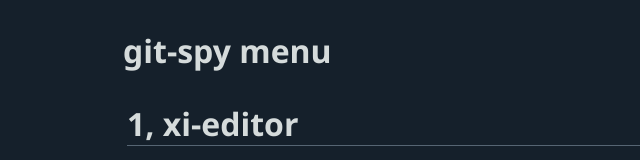
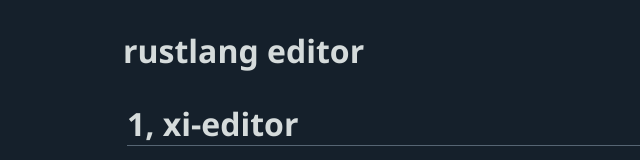
Before and after one commit to hibi221b/rustlang_editor, a plain HTML site: page index.html in a window 1280 px wide. Shown: the top 160 px of the page, without its empty margins (201-841 px from the left). Drawn offline with Linux system fonts and the light colour scheme.

Commit message:
modified title

```diff
--- a/index.html
+++ b/index.html
@@ -4,7 +4,7 @@
 <head>
     <meta http-equiv="Content-Type" content="text/html; charset=UTF-8">
     <meta name="viewport" content="width=device-width, initial-scale=1.0">
-    <title>500 rustlang repos</title>
+    <title>rustlang editor</title>
     <style>
         body {
             background-color: #15202b;
@@ -51,7 +51,7 @@
 <body>
     <div class="container">
         <header class="header">
-            <h1>git-spy menu</h1>
+            <h1>rustlang editor</h1>
         </header>
         <main class="main" id="mainId">
             <div id="topDivId">
```
